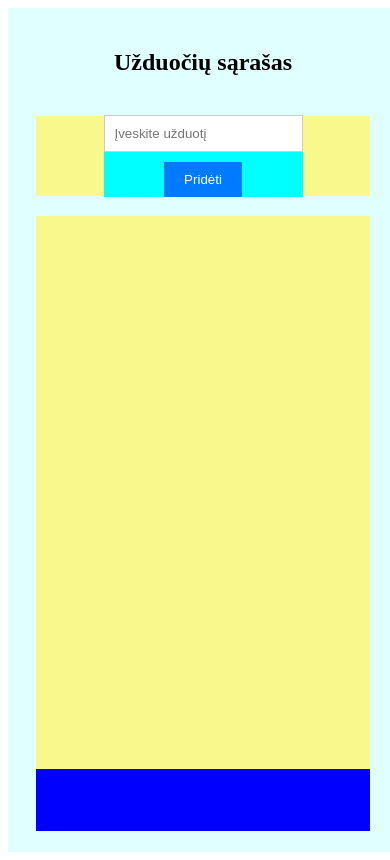
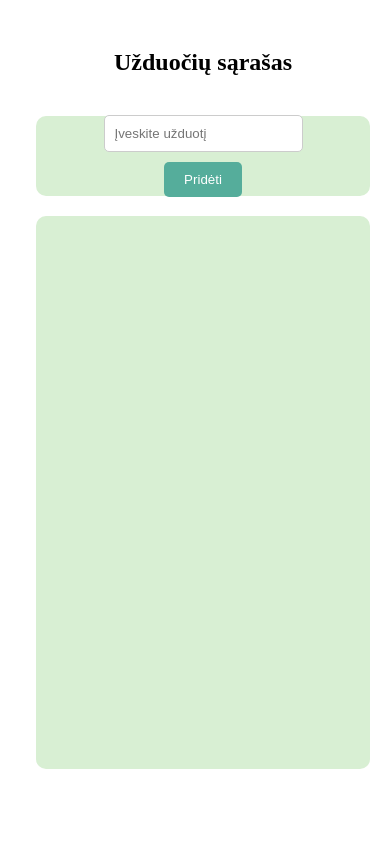
Before and after one commit to Jongita/Uzduociu_sarasas, an Angular app: page / in a window 390 px wide. Built offline with nearby package versions, Linux system fonts and the light colour scheme.

Commit message:
responsive design

```diff
--- a/src/app/app.component.css
+++ b/src/app/app.component.css
@@ -1,5 +1,4 @@
 .container {
-    background-color: lightcyan;
     height: 100vh;
     width: 100vw;
     display: flex;
@@ -9,7 +8,6 @@
 }
 
 .row {
-
     height: 95%;
     width: 95%;
     display: flex;
@@ -19,19 +17,16 @@
 }
 
 .addtaskContainer {
-    background-color: #f8f88d;
+    background-color: #D8EFD3;
     height: 10%;
     width: 90%;
     display: flex;
     align-items: center;
     justify-content: center;
-
-
+    border-radius: 10px;
 }
 
 .showTaskContainer {
     height: 80%;
     width: 90%;
-    background-color: blue;
-
 }
--- a/src/app/app.component.html
+++ b/src/app/app.component.html
@@ -8,5 +8,4 @@
       <app-show-task></app-show-task>
     </div>
   </div>
-
 </div>
--- a/src/app/componets/add-task/add-task.component.css
+++ b/src/app/componets/add-task/add-task.component.css
@@ -1,40 +1,8 @@
-/* .mainAddTaskBody {
-    background-color: bisque;
-    width: 70%;
-    height: 70px;
-    display: flex;
-    justify-content: center;
-    align-items: center;
-    margin: auto;
-}
-
-.mainAddTask {
-    background-color: blueviolet;
-    height: 50px;
-    width: 100%;
-    display: flex;
-    justify-content: center;
-
-
-}
-
-.mainAddTask input {
-    width: 900px;
-    border-radius: 10px;
-    border: 2px solid grey;
-}
-
-.mainAddTask button {
-    width: 100px;
-    border-radius: 10px;
-    border: 2px solid grey;
-} */
-
 .mainAddTask {
     display: flex;
     align-items: center;
 
-    background-color: aqua;
+
 }
 
 .mainAddTask input {
@@ -42,14 +10,16 @@
     padding: 10px;
     box-sizing: border-box;
     border: 1px solid #ccc;
+    border-radius: 5px;
 }
 
 .mainAddTask button.btnAdd {
     padding: 10px 20px;
-    background-color: #007bff;
+    background-color: #55AD9B;
     color: white;
     border: none;
     cursor: pointer;
+    border-radius: 5px;
 }
 
 
--- a/src/app/componets/add-task/add-task.component.html
+++ b/src/app/componets/add-task/add-task.component.html
@@ -1,6 +1,6 @@
 <div class="mainAddTaskBody">
     <div class="mainAddTask">
-        <input type="text" name="" id="" placeholder="Įveskite užduotį" [(ngModel)]="task">
+        <input type="text" name="" id="" placeholder="Įveskite užduotį" [(ngModel)]="task" maxlength="100">
         <button class="btnAdd" (click)="addTask()">Pridėti</button>
     </div>
 </div>
--- a/src/app/componets/show-task/show-task.component.css
+++ b/src/app/componets/show-task/show-task.component.css
@@ -1,32 +1,36 @@
 .showTaskbody {
-    background-color: #f8f88d;
+    background-color: #D8EFD3;
     width: 100%;
     min-height: 90%;
     display: flex;
     justify-content: center;
+    border-radius: 10px;
+    margin-bottom: 20px;
 }
 
 .showTaskGroup {
-    /* background-color: blueviolet; */
     list-style-type: none;
-    width: 95%;
+    /* width: 95%; */
     height: 90%;
-
+    display: flex;
+    justify-content: center;
+    align-items: center;
 }
 
 .showTaskItem {
-    /* background-color: lightblue; */
     display: flex;
     gap: 10px;
     width: 100%;
     flex-wrap: wrap;
+    justify-content: center;
+    align-items: center;
 }
 
 .taskContainer {
-    background-color: greenyellow;
+    background-color: #55AD9B;
     min-width: 200px;
     min-height: 200px;
-    border: 2px solid grey;
+    border: 2px solid #55AD9B;
     border-radius: 10px;
     display: flex;
     flex-direction: column;
@@ -36,12 +40,14 @@
     position: relative;
 
 }
-
 .taskDescrption {
-    background-color: greenyellow;
-    width: 180px;
-    height: 160px;
+    background-color: #55AD9B;
+    width: 190px;
+    height: 165px;
     border: none;
+    font-size: 16px;
+    color: black;
+    word-wrap: break-word;
 }
 
 .btnDone {
--- a/src/app/componets/show-task/show-task.component.html
+++ b/src/app/componets/show-task/show-task.component.html
@@ -2,12 +2,12 @@
     <ul class="showTaskGroup">
         <li class="showTaskItem">
             <div class="taskContainer" *ngFor="let item of taskList; let i=index">
-                <textarea class="taskDescrption" name="" id="" cols="30" rows="10">{{ item.description }}</textarea>
+                <!-- <textarea class="taskDescrption" name="" id="" cols="30" rows="10">{{ item.description }}</textarea> -->
+                <div class="taskDescrption">{{ item.description }}</div>
                 <div class="taskButton">
                     <button class="btnDone" (click)="deleteItem(i)">X</button>
                 </div>
             </div>
-
         </li>
     </ul>
 </div>
```
